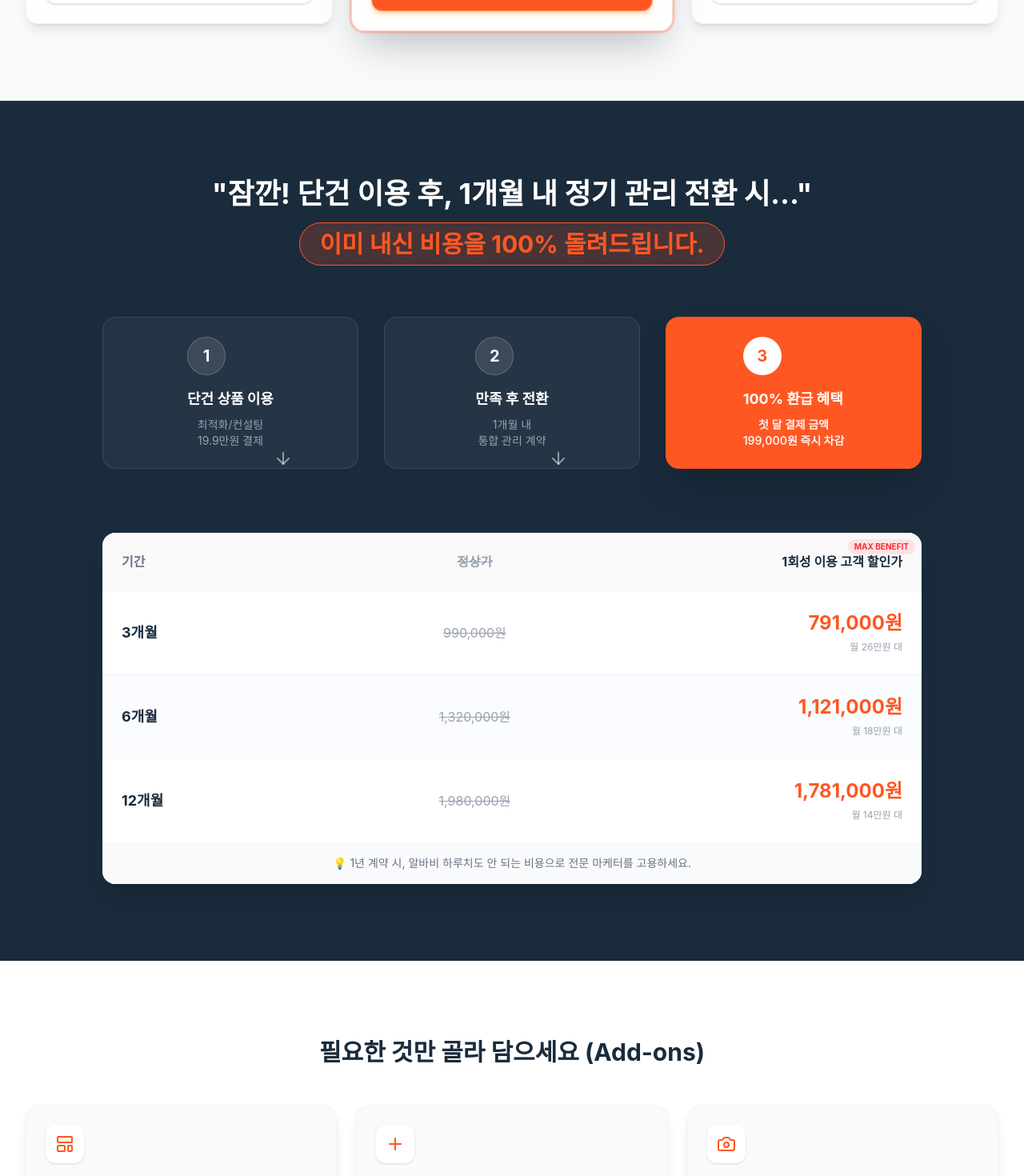
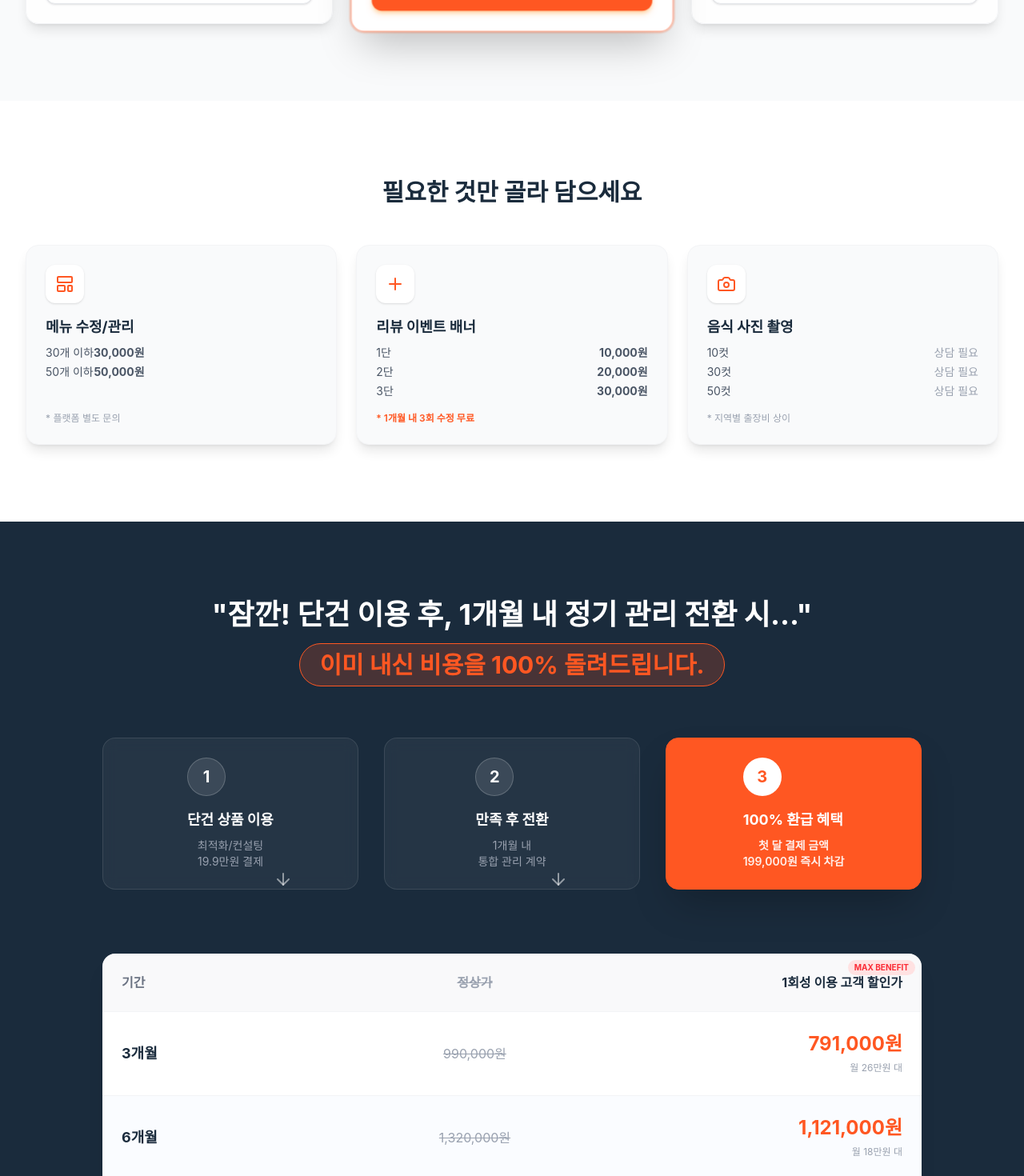
Before and after one commit to asaaaa12313/baemin3, a Next.js app: page / in a window 1280 px wide. Shown: the part 1460-2930 px from the top of the page at 80% size. Built offline with nearby package versions, Linux system fonts and the light colour scheme; a web font is replaced by a local one.

Commit message:
refactor: reorder homepage sections and update addons title

```diff
--- a/src/app/page.tsx
+++ b/src/app/page.tsx
@@ -14,8 +14,8 @@ export default function Home() {
       <Header />
       <Hero />
       <Solution />
+      <Addons />
       <Upsell />
-      <Addons />
       <Evidence />
       <Footer />
     </main>
--- a/src/components/sections/Addons.tsx
+++ b/src/components/sections/Addons.tsx
@@ -13,7 +13,7 @@ export function Addons() {
                     viewport={{ once: true }}
                     className="mb-12 text-2xl font-bold text-center text-deep-navy md:text-3xl"
                 >
-                    필요한 것만 골라 담으세요 (Add-ons)
+                    필요한 것만 골라 담으세요
                 </motion.h3>
 
                 <div className="grid grid-cols-1 md:grid-cols-3 gap-6">
```
